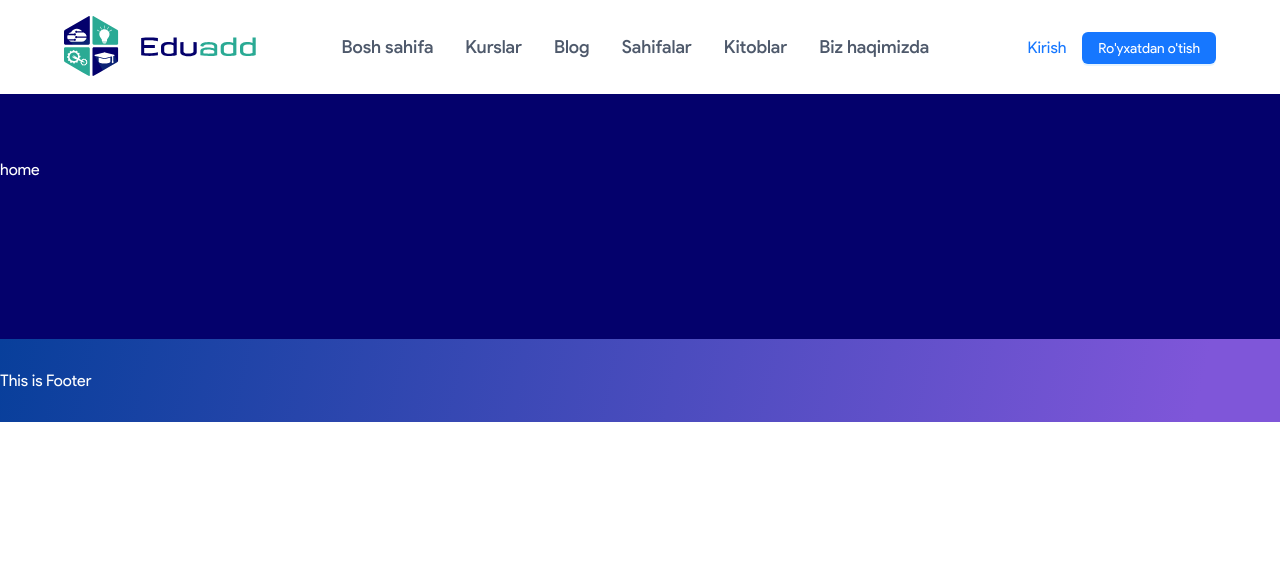
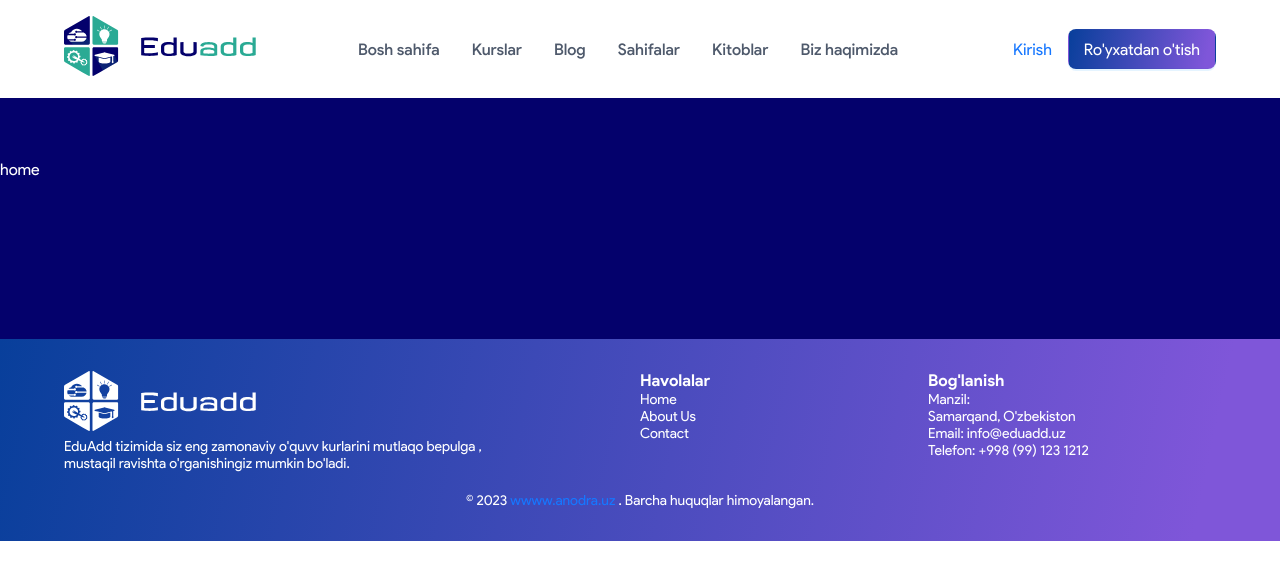
Before and after one commit to Yagafarov/bmi_work, a React (Vite) app: page / in a window 1280 px wide. Shown: the top 580 px of the page. Built offline with nearby package versions, Linux system fonts and the light colour scheme.

Commit message:
chnage navbar and footer design

```diff
--- a/src/App.jsx
+++ b/src/App.jsx
@@ -9,7 +9,7 @@ import Course from './pages/Course/Course'
 import Blog from './pages/Blog/Blog'
 import Book from './pages/Book/Book'
 import Home from './pages/Home/Home'
-import Footer from './components/Footer/Footer'
+import AppFooter from './components/Footer/Footer'
 
 const App = () => {
   return (
@@ -22,7 +22,7 @@ const App = () => {
         <Route path='/book' element={<Book/>}/>
         <Route path='/' element={<Home/>}/>
       </Routes>
-      <Footer/>
+      <AppFooter/>
     </div>
   )
 }
--- a/src/components/Footer/Footer.css
+++ b/src/components/Footer/Footer.css
@@ -8,7 +8,7 @@
     gap: 10rem;
     margin: 3rem 0;
 }
-.footer_title{
+.footer__title{
     color: var(--white);
 }
 .footer__wrapper li{
--- a/src/components/Footer/Footer.jsx
+++ b/src/components/Footer/Footer.jsx
@@ -1,13 +1,52 @@
-import React from 'react'
+import React from 'react';
+import { Layout, Row, Col } from 'antd';
 import './Footer.css'
-import Logo from '../../assets/images/navbar/LogoLight.svg'
+import { Link } from 'react-router-dom';
+const { Footer } = Layout;
+import FooterLogo from '../../assets/images/navbar/LogoLight.svg'
 
-const Footer = () => {
-    return (
-        <footer className='footer'>
-            This is Footer
-        </footer>
-    )
-}
+const AppFooter = () => {
+  return (
+    <Footer className='footer ' >
+        <div className="container">
+      <Row justify="center">
+        <Col xs={24} sm={24} md={12} lg={12} xl={12} xxl={12}>
+          <h2 className='footer__logo' >
+            <img src={FooterLogo} alt="" />
+          </h2>
+          <p>
+            EduAdd tizimida siz eng zamonaviy o'quvv kurlarini mutlaqo bepulga ,<br/> mustaqil ravishta o'rganishingiz mumkin bo'ladi.
+          </p>
+        </Col>
+        <Col xs={24} sm={24} md={6} lg={6} xl={6} xxl={6}>
+          <h3 className='footer__title' >Havolalar</h3>
+          <ul>
+            <li>Home</li>
+            <li>About Us</li>
+            <li>Contact</li>
+            {/* Add more links as needed */}
+          </ul>
+        </Col>
+        <Col xs={24} sm={24} md={6} lg={6} xl={6} xxl={6}>
+          <h3 className='footer__title' >Bog'lanish</h3>
+          <p>
+            Manzil:<br />
+            Samarqand, O'zbekiston<br />
+            Email: info@eduadd.uz<br />
+            Telefon: +998 (99) 123 1212
+          </p>
+        </Col>
+      </Row>
+      <Row justify="center">
+        <Col xs={24} sm={24} md={24} lg={24} xl={24} xxl={24}>
+          <p style={{ textAlign: 'center', marginTop: '20px' }}>
+            © {new Date().getFullYear()} <Link to={"https://anodra.uz"}>wwww.anodra.uz</Link>  . Barcha huquqlar himoyalangan.
+          </p>
+        </Col>
+      </Row>
+      </div>
+    </Footer>
+  );
+};
 
-export default Footer
+export default AppFooter;
--- a/src/components/Navbar/Navbar.css
+++ b/src/components/Navbar/Navbar.css
@@ -20,8 +20,25 @@
 .navbar__menu .navbar__link{
     color: var(--dark);
     font-weight: var(--font-medium);
-    font-size: var(--center-font-size);
+    font-size: var(--normal-font-size);
 }
 .navbar__menu .navbar__link:hover{
     color: var(--green);
 }
+
+/* ant design edit */
+.ant-btn.ant-btn-primary{
+    background:var(--linear-bg);
+    font-family: var(--font);
+}
+.ant-btn.ant-btn-primary:hover,.ant-btn.ant-btn-primary:active,.ant-btn.ant-btn-primary:focus{
+    background:var(--linear-bg);
+}
+:where(.css-dev-only-do-not-override-p7e5j5).ant-btn-primary:not(:disabled):not(.ant-btn-disabled):hover {
+    color: #fff;
+    background:var(--linear-bg);
+
+}
+:where(.css-dev-only-do-not-override-p7e5j5).ant-btn-link {
+    color:var(--dark);
+}
--- a/src/components/Navbar/Navbar.jsx
+++ b/src/components/Navbar/Navbar.jsx
@@ -3,15 +3,16 @@ import './Navbar.css'
 import Logo from '../../assets/images/navbar/Logo.svg'
 import { Link } from 'react-router-dom'
 import { Button } from 'antd'
-// import Button from '../Button/Button'
 
 
 const Navbar = () => {
+
     return (
         <navbar className="navbar">
             <div className="container">
                 <div className="navbar__logo">
                     <img src={Logo} alt="" className="navbar__logo-img" />
+                    <div className="demo-logo" />
                 </div>
                 <ul className="navbar__menu">
                     <li className="navbar__menu-item">
@@ -34,10 +35,8 @@ const Navbar = () => {
                     </li>
                 </ul>
                 <div className="navbar__btns">
-                    {/* <Button content="Kirish" variant="link"/>
-                    <Button content="Ro'yxatdan o'tish" variant="default"/> */}
                     <Button type='link' size='large' >Kirish</Button>
-                    <Button type='primary' >Ro'yxatdan o'tish</Button>
+                    <Button type='primary' size='large' >Ro'yxatdan o'tish</Button>
                 </div>
             </div>
         </navbar>
--- a/src/index.css
+++ b/src/index.css
@@ -45,7 +45,7 @@ button,
 input,
 textarea {
   font-family: var(--body-font);
-  font-size: var(--normal-font-size);
+  /* font-size: var(--normal-font-size); */
 }
 h1,
 h2,
@@ -54,11 +54,7 @@ h3 {
   font-weight: var(--font-semibold);
   line-height: 1.2;
 }
-img {
-    max-width: 100%;
-    height: auto;
-    vertical-align: middle;
-  }
+
 a {
     text-decoration: none;
 }
@@ -67,14 +63,6 @@ ul {
     list-style: none;
 }
 
-button {
-    outline: none;
-    border: none;
-    /* background: transparent; */
-    font-family: var(--font);
-    font-size: 1rem;
-    cursor: pointer;
-}
 
 /* == Respons Typography == */
 @media screen and (max-width:1024px) {
```
